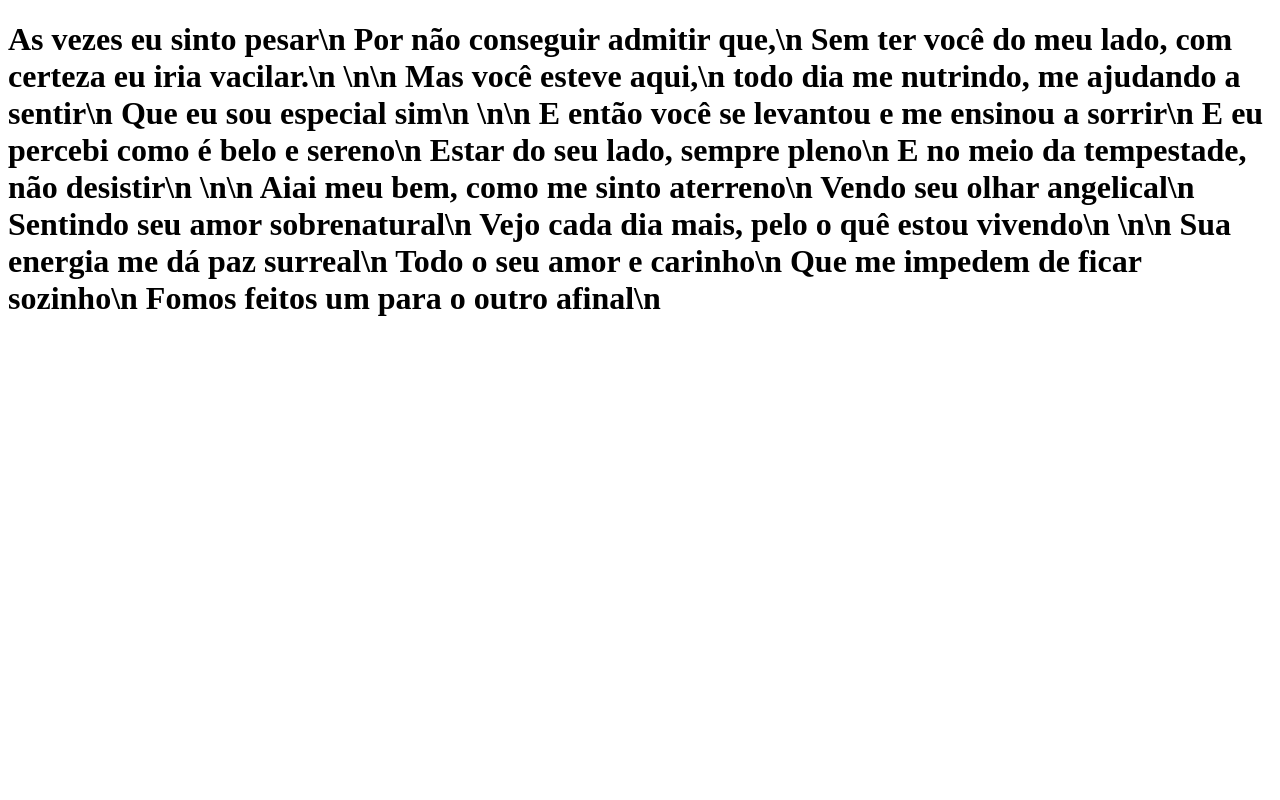
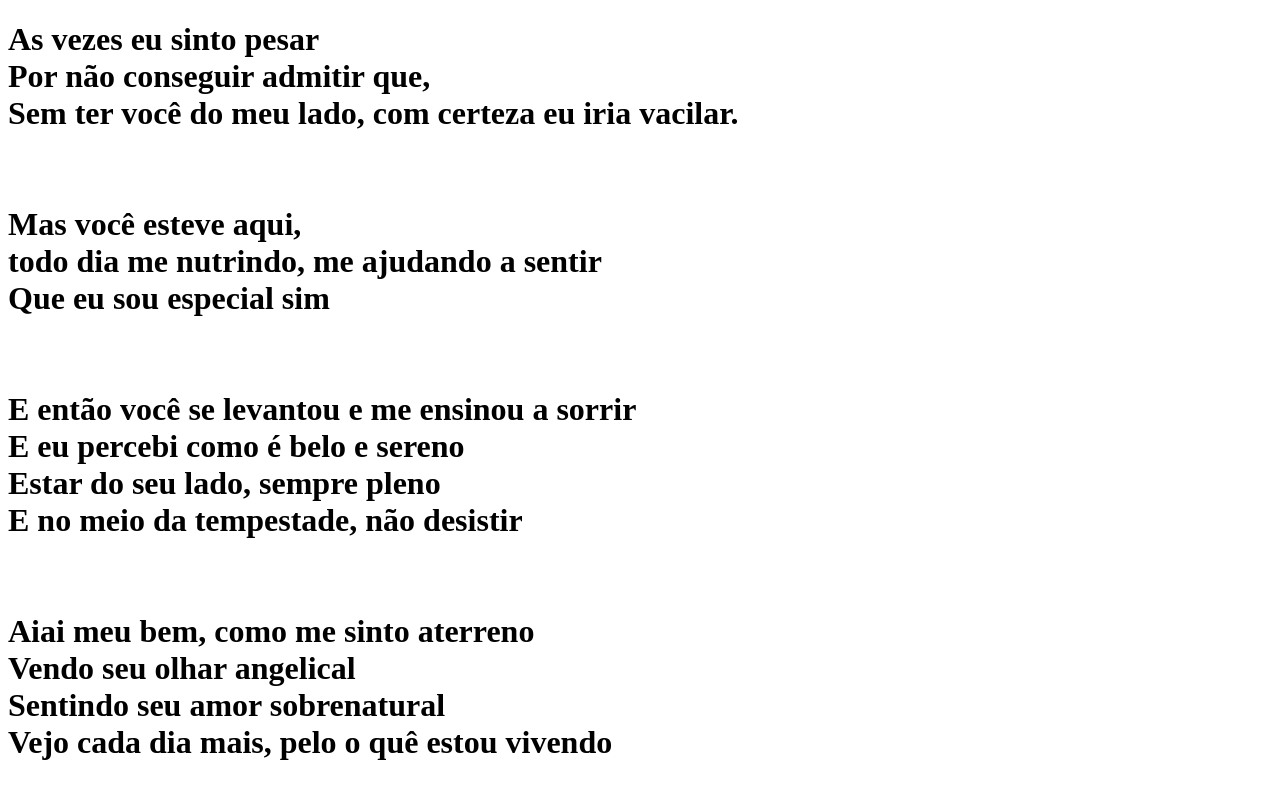
Before and after one commit to AHRGO/clone-tabnews, a Next.js app: page / in a window 1280 px wide. Shown: the top 800 px of the page. Built offline with nearby package versions, Linux system fonts and the light colour scheme.

Commit message:
Pula linhas com tags br

```diff
--- a/pages/index.js
+++ b/pages/index.js
@@ -1,27 +1,27 @@
 function Home() {
    return <h1>
-      As vezes eu sinto pesar\n
-      Por não conseguir admitir que,\n
-      Sem ter você do meu lado, com certeza eu iria vacilar.\n
-      \n\n
-      Mas você esteve aqui,\n
-      todo dia me nutrindo, me ajudando a sentir\n
-      Que eu sou especial sim\n
-      \n\n
-      E então você se levantou e me ensinou a sorrir\n
-      E eu percebi como é belo e sereno\n
-      Estar do seu lado, sempre pleno\n
-      E no meio da tempestade, não desistir\n
-      \n\n
-      Aiai meu bem, como me sinto aterreno\n
-      Vendo seu olhar angelical\n
-      Sentindo seu amor sobrenatural\n
-      Vejo cada dia mais, pelo o quê estou vivendo\n
-      \n\n
-      Sua energia me dá paz surreal\n
-      Todo o seu amor e carinho\n
-      Que me impedem de ficar sozinho\n
-      Fomos feitos um para o outro afinal\n
+      As vezes eu sinto pesar<br />
+      Por não conseguir admitir que,<br />
+      Sem ter você do meu lado, com certeza eu iria vacilar.<br />
+      <br /><br />
+      Mas você esteve aqui,<br />
+      todo dia me nutrindo, me ajudando a sentir<br />
+      Que eu sou especial sim<br />
+      <br /><br />
+      E então você se levantou e me ensinou a sorrir<br />
+      E eu percebi como é belo e sereno<br />
+      Estar do seu lado, sempre pleno<br />
+      E no meio da tempestade, não desistir<br />
+      <br /><br />
+      Aiai meu bem, como me sinto aterreno<br />
+      Vendo seu olhar angelical<br />
+      Sentindo seu amor sobrenatural<br />
+      Vejo cada dia mais, pelo o quê estou vivendo<br />
+      <br /><br />
+      Sua energia me dá paz surreal<br />
+      Todo o seu amor e carinho<br />
+      Que me impedem de ficar sozinho<br />
+      Fomos feitos um para o outro afinal<br />
       </h1>
 }
 
```
